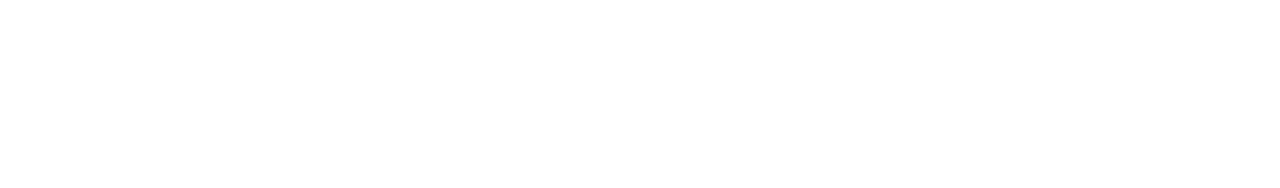
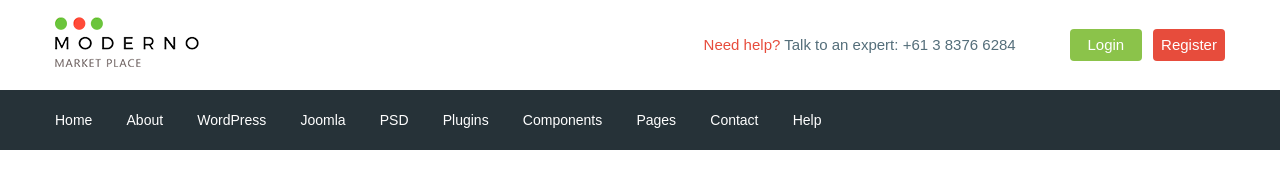
Before and after one commit to Mardvey/moderno, a website: page app/index.html in a window 1280 px wide. Drawn offline with nearby package versions, Linux system fonts and the light colour scheme; files that its build step writes are made by us from their sources.

Commit message:
added header

```diff
--- a/app/index.html
+++ b/app/index.html
@@ -1,18 +1,108 @@
 <!DOCTYPE html>
 <html lang="en">
+
 <head>
   <meta charset="UTF-8">
   <meta name="viewport" content="width=device-width, initial-scale=1.0">
   <meta http-equiv="X-UA-Compatible" content="ie=edge">
   <title>Document</title>
+  <link href="https://fonts.googleapis.com/css?family=Roboto:500,700&display=swap" rel="stylesheet">
   <link rel="stylesheet" href="css/libs.min.css">
   <link rel="stylesheet" href="css/style.min.css">
 </head>
+
 <body>
+  <header class="header">
+    <div class="header__top">
 
+      <div class="container">
+        <div class="header__top-inner">
+          <div class="header__logo">
+            <a href="#">
+              <img src="images/logo.png" alt="">
+            </a>
+          </div>
+
+          <div class="header__text">
+            <a href="#">
+              <span>Need help?</span>
+            </a>
+            Talk to an expert:
+            <a class="header__phone" href="tel:61383766284">+61 3 8376 6284</a>
+          </div>
+          <div class="header__box">
+            <a class="basket" href="#"></a>
+            <a class=" header__btn header__btn-login" href="#">Login</a>
+            <a class=" header__btn header__btn-register" href="#">Register</a>
+          </div>
+        </div>
+      </div>
+    </div>
+    <div class="header__menu">
+      <div class="container">
+        <nav class="menu">
+          <ul class="menu__list">
+            <li>
+              <a href="#">
+                Home
+              </a>
+            </li>
+            <li>
+              <a href="#">
+                About
+              </a>
+            </li>
+            <li>
+              <a href="#">
+                WordPress
+              </a>
+            </li>
+            <li>
+              <a href="#">
+                Joomla
+              </a>
+            </li>
+            <li>
+              <a href="#">
+                PSD
+              </a>
+            </li>
+            <li>
+              <a href="#">
+                Plugins
+              </a>
+            </li>
+            <li>
+              <a href="#">
+                Components
+              </a>
+            </li>
+            <li>
+              <a href="#">
+                Pages
+              </a>
+            </li>
+            <li>
+              <a href="#">
+                Contact
+              </a>
+            </li>
+            <li>
+              <a href="#">
+                Help
+              </a>
+            </li>
+          </ul>
+        </nav>
+      </div>
+    </div>
+
+
+  </header>
 
   <script src="https://ajax.googleapis.com/ajax/libs/jquery/3.4.1/jquery.min.js"></script>
   <script src="js/libs.min.js"></script>
   <script src="js/main.min.js"></script>
 </body>
+
 </html>
--- /dev/null
+++ b/app/scss/_fonts.scss
@@ -0,0 +1,9 @@
+@font-face {
+	font-family: 'Roboto-Regular', sans-serif;
+
+	src: url('../fonts/Roboto-Regular.woff2') format('woff2'),
+       url('../fonts/Roboto-Regular.woff') format('woff');
+
+       font-display: swap;
+
+}
--- /dev/null
+++ b/app/scss/_global.scss
@@ -0,0 +1,32 @@
+html{
+  box-sizing: border-box;
+}
+*,
+*::before,
+*::after{
+  box-sizing: inherit;
+}
+a{
+  display: inline-block;
+  text-decoration: none;
+  color: $text
+}
+ul,
+li{
+  margin: 0;
+  padding: 0;
+  list-style: none;
+}
+body{
+  font-family: 'Roboto-Regular', sans-serif;
+  font-weight: 400;
+  font-size: 15px;
+  line-height: 24px;
+  color: $text;
+}
+
+.container{
+  width: 1200px;
+  margin: 0 auto;
+  padding: 0 15px;
+}
--- /dev/null
+++ b/app/scss/_vars.scss
@@ -0,0 +1,4 @@
+$text: #546e7a;
+$red: #e74c3c;
+$green: #8bc34a;
+$bg: #263238;
--- a/app/scss/style.scss
+++ b/app/scss/style.scss
@@ -1,8 +1,51 @@
-html{
-  box-sizing: border-box;
+@import 'vars';
+@import 'global';
+@import 'fonts';
+
+.header__top-inner{
+  display: flex;
+  justify-content: space-between;
+  height: 90px;
+  align-items: center;
 }
-*,
-*::before,
-*::after{
-  box-sizing: inherit;
+.header__text{
+  margin-left: auto;
+  margin-right: 50px;
+  span{
+    color: $red;
+  }
 }
+.header__btn{
+  padding: 4px;
+  width: 72px;
+  border-radius: 4px;
+  text-align: center;
+  color: #fff;
+}
+.header__btn-login{
+  background-color: $green;
+}
+.header__btn-register{
+  background-color: $red;
+  margin-left: 7px;
+}
+.header__menu{
+  background-color: $bg;
+}
+.menu{
+  display: flex;
+  align-items: center;
+  height: 60px;
+}
+.menu__list{
+  li{
+    display: inline-block;
+    & + li{
+      margin-left: 30px;
+    }
+  }
+  a{
+    font-size: 14px;
+    color: #fff;
+  }
+}
--- a/gulpfile.js
+++ b/gulpfile.js
@@ -8,7 +8,7 @@ let gulp = require('gulp'),
     cssmin = require('gulp-cssmin');
 
 gulp.task('sass', function(){
-  return  gulp.src('app/scss/style.scss')
+  return  gulp.src('app/scss/**/*.scss')
            .pipe(sass({outputStyle: 'compressed'}))
            .pipe(rename({suffix : '.min'}))
            .pipe(autoprefixer({
@@ -58,7 +58,7 @@ gulp.task('browser-sync', function() {
 });
 
 gulp.task('watch', function(){
-  gulp.watch('app/scss/style.scss', gulp.parallel('sass'))
+  gulp.watch('app/scss/**/*.scss', gulp.parallel('sass'))
   gulp.watch('app/*.html', gulp.parallel('html'))
   gulp.watch('app/js/*.js', gulp.parallel('js'))
 });
```
Also changed, not shown: app/fonts/Roboto-Regular.woff (added), app/fonts/Roboto-Regular.woff2 (added), app/images/logo.png (added).
